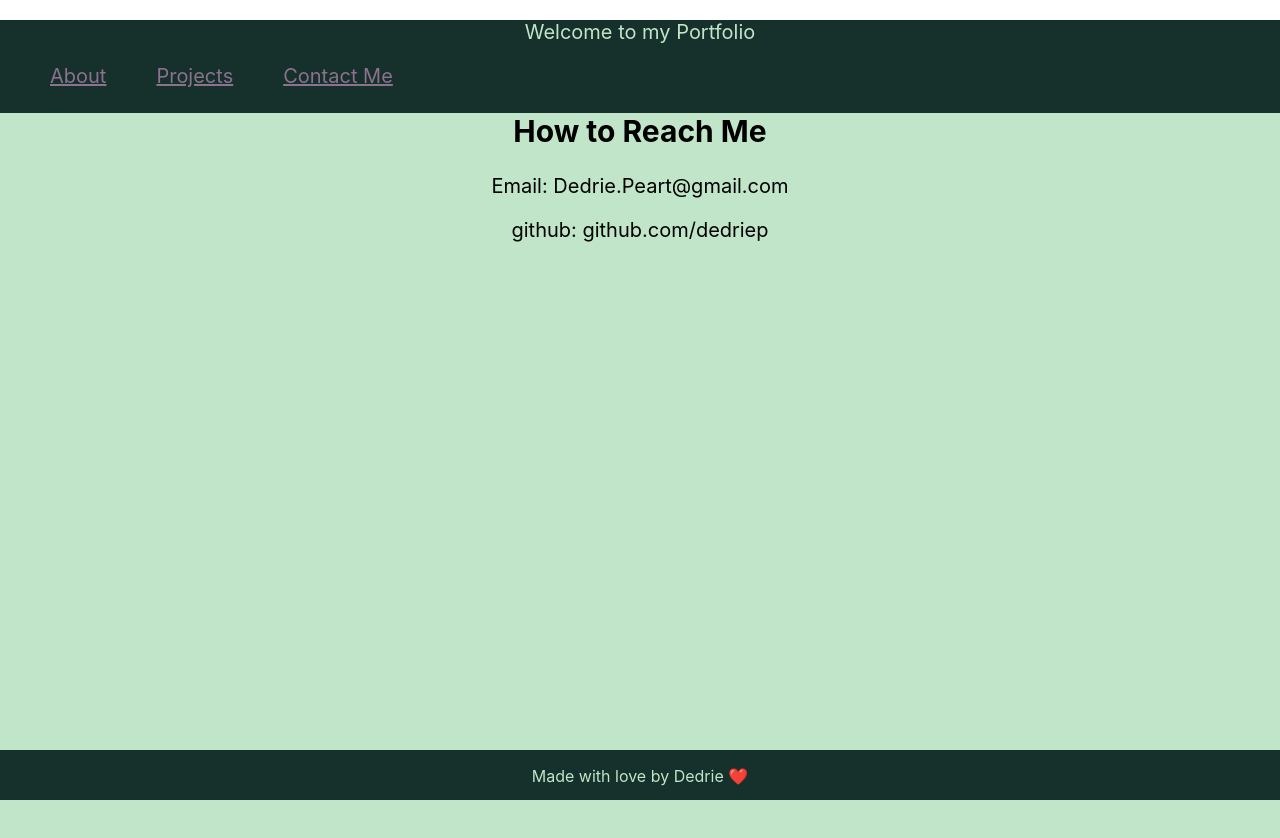
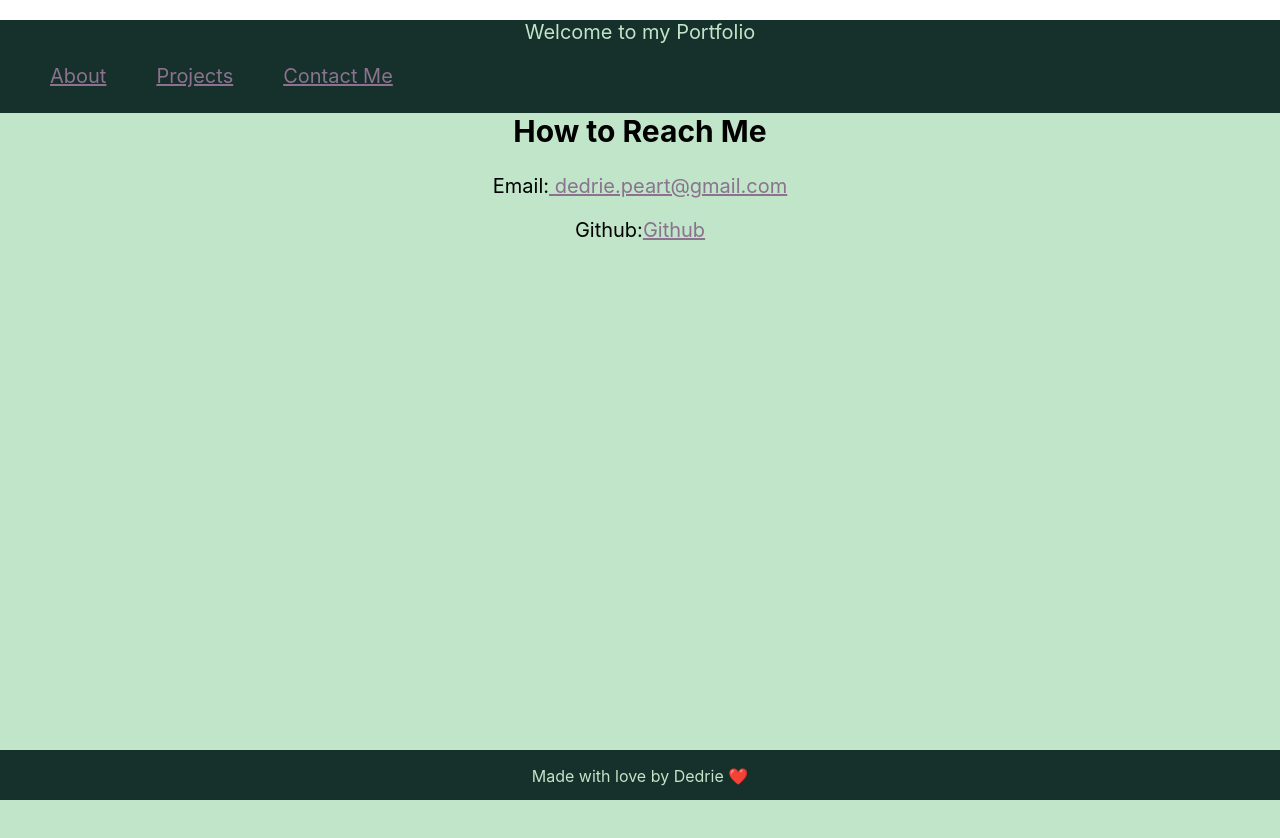
Before and after one commit to Dedriep/React-Portfolio, a React (Create React App) app: page /contact in a window 1280 px wide. Shown: the top 838 px of the page. Built offline with nearby package versions, Linux system fonts and the light colour scheme.

Commit message:
addded target blank and clickable links on contact

```diff
--- a/src/components/Contact/index.js
+++ b/src/components/Contact/index.js
@@ -1,15 +1,24 @@
 import React from "react";
 
 
-function Contact (){
+function Contact() {
 
     return (
         <div id="contact" className='mainContent'>
             <h2>
                 How to Reach Me
             </h2>
-            <p>Email: Dedrie.Peart@gmail.com</p>
-            <p>github: github.com/dedriep</p>
+            <p> Email:
+                <a href="mailto: dedrie.peart@gmail.com"> dedrie.peart@gmail.com</a>
+
+            </p>
+
+            <p>Github:
+            <a href = "github.com/dedriep">Github</a>
+
+
+
+                </p>
 
         </div>
     )
--- a/src/components/Projects/index.js
+++ b/src/components/Projects/index.js
@@ -8,26 +8,26 @@ function Projects(){
             <h2>Things that I have worked on</h2>
             <ul className='projectList'>
                 <li>
-                    <a href= 'https://github.com/Dedriep/read-me-project'> Read-Me Generator
+                    <a href= 'https://github.com/Dedriep/read-me-project' target='_blank' rel="noopener noreferrer"> Read-Me Generator
 </a>
                 </li>
                 <li>
-                    <a href= 'https://github.com/Dedriep/Budget--Tracker'> Budget Tracker
+                    <a href= 'https://github.com/Dedriep/Budget--Tracker' target='_blank'rel="noopener noreferrer"> Budget Tracker
 </a>
                 </li>
 
                 <li>
-                    <a href= 'https://github.com/Dedriep/employee-tracker'> Employee Tracker
+                    <a href= 'https://github.com/Dedriep/employee-tracker' target='_blank' rel="noopener noreferrer"> Employee Tracker
 </a>
                 </li>
 
                 <li>
-                    <a href= 'https://github.com/Dedriep/note-taker'> Note Taker
+                    <a href= 'https://github.com/Dedriep/note-taker' target='_blank'rel="noopener noreferrer"> Note Taker
 </a>
                 </li>
 
                 <li>
-                    <a href= 'https://github.com/Dedriep/Weather-Finder'> Weather App
+                    <a href= 'https://github.com/Dedriep/Weather-Finder' target='_blank'rel="noopener noreferrer"> Weather App
 </a>
                 </li>
 
```
